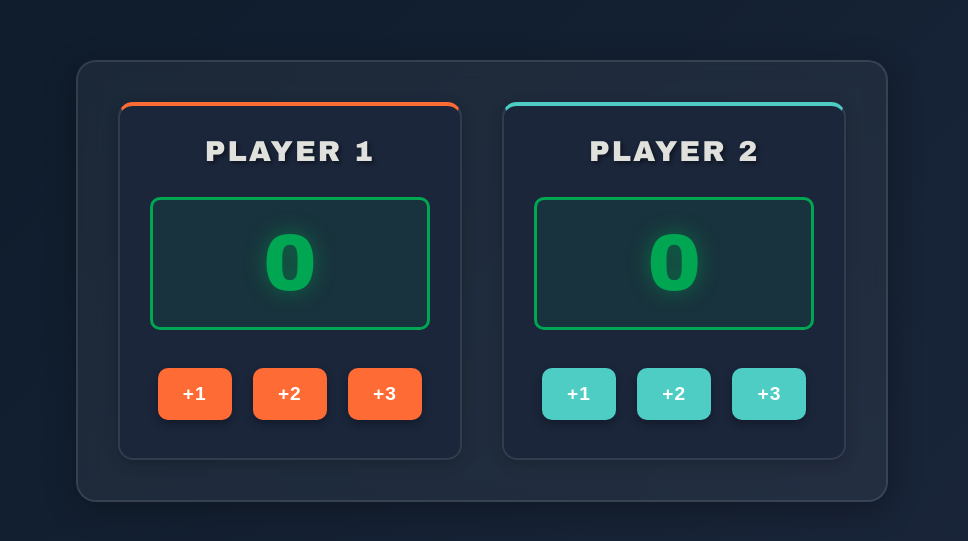
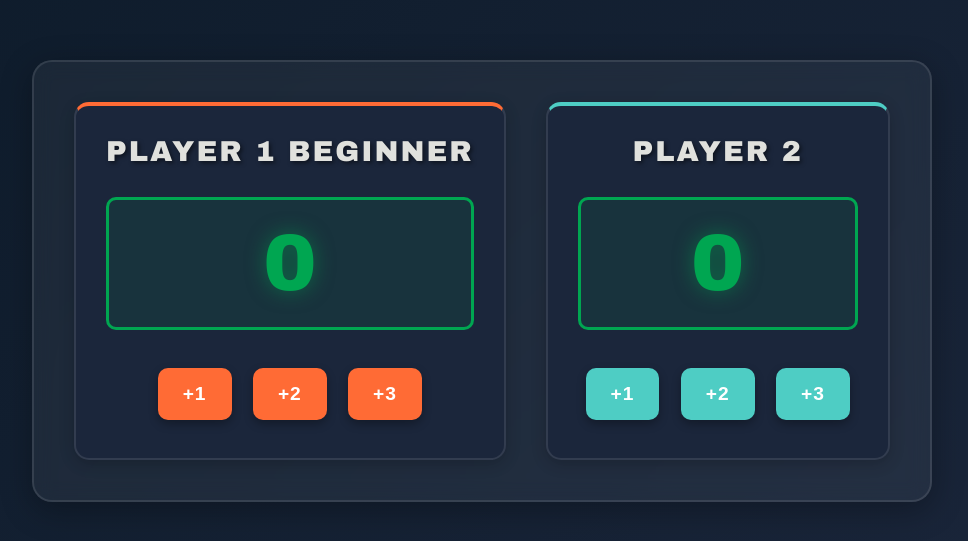
Before and after one commit to vishalsharmabaddi/BasketBall, a plain HTML site: page index.html in a window 1280 px wide. Shown: the part 119-660 px from the top of the page, without its empty margins (158-1126 px from the left). Drawn offline with Linux system fonts and the light colour scheme.

Commit message:
Update index.html

```diff
--- a/index.html
+++ b/index.html
@@ -8,7 +8,7 @@
 <body>
 <div class="scoreboard">
     <div>
-        <h1>Player 1</h1>
+        <h1>Player 1 beginner</h1>
         <div id="player1">0</div>
         <button onclick="addone()">+1</button>
         <button onclick="addtwo()">+2</button>
```
